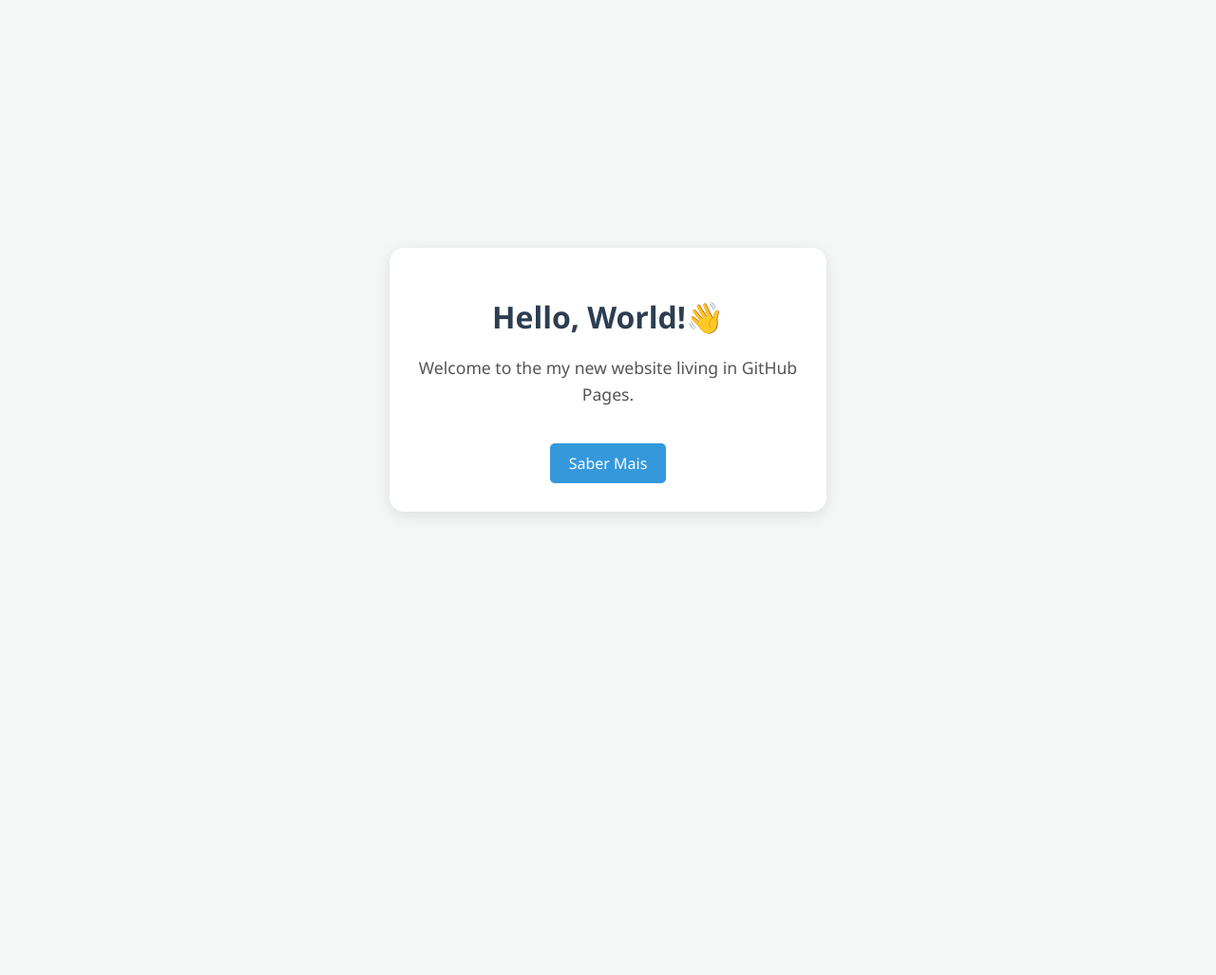
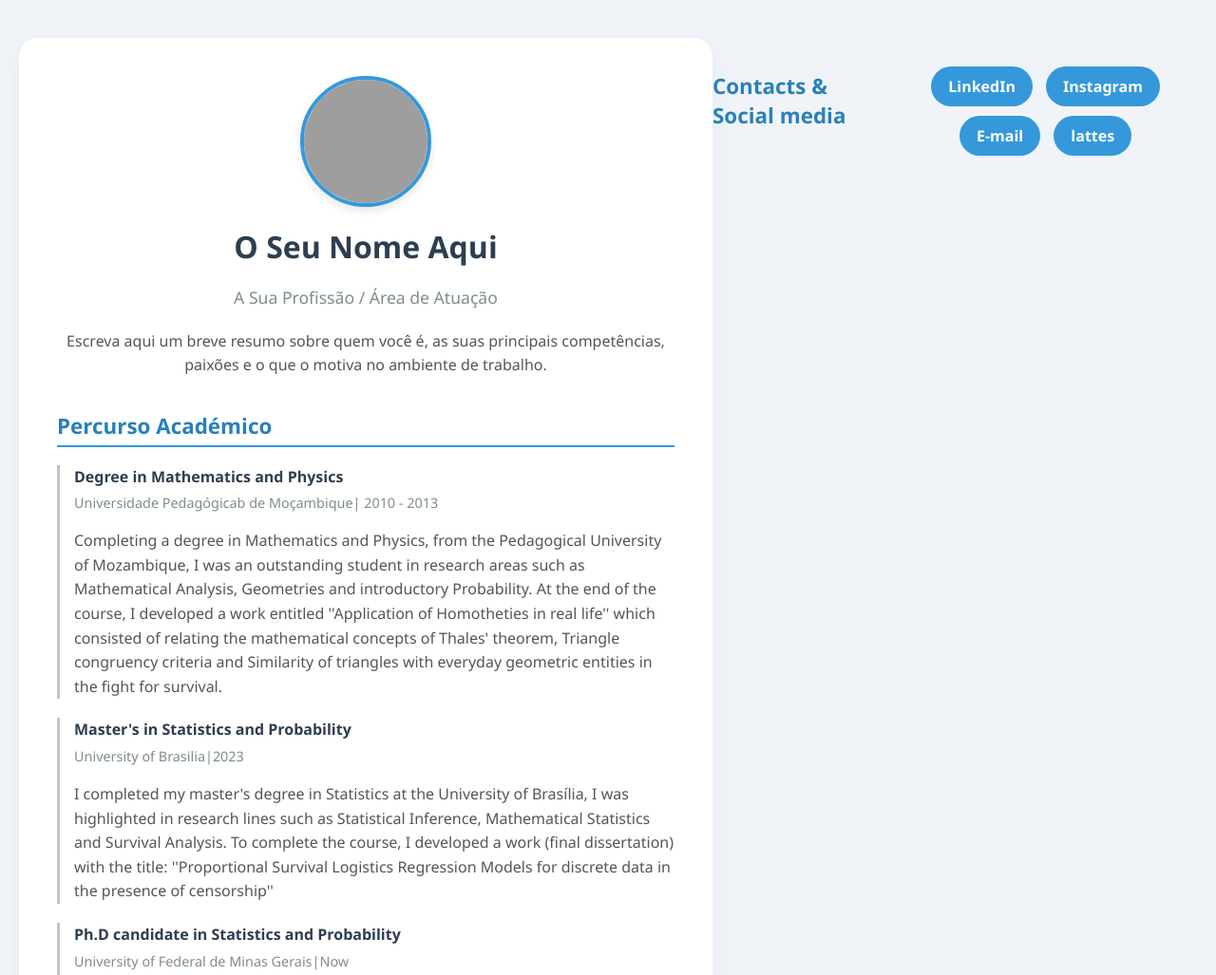
Before and after one commit to tcefranque/tcefranque.github.io, a plain HTML site: page index.html in a window 1280 px wide. Shown: the top 1027 px of the page at 95% size. Before the commit the page ends 800 px from the top, so only its background shows below. Drawn offline with Linux system fonts and the light colour scheme; grey boxes are pictures that could not be loaded.

Commit message:
Fix typos and update contact links in index.html

```diff
--- a/index.html
+++ b/index.html
@@ -3,59 +3,161 @@
 <head>
     <meta charset="UTF-8">
     <meta name="viewport" content="width=device-width, initial-scale=1.0">
-    <title>My Website People</title>
+    <title>O Meu Portfólio Profissional</title>
     <style>
-        /* Estilos básicos para deixar o site bonito */
+        /* Estilos e Cores Modernas */
         body {
             font-family: 'Segoe UI', Tahoma, Geneva, Verdana, sans-serif;
-            background-color: #f4f7f6;
+            background-color: #f0f4f8;
             color: #333;
             margin: 0;
-            padding: 0;
+            padding: 40px 20px;
             display: flex;
             justify-content: center;
-            align-items: center;
-            min-height: 100vh;
         }
-        .cartao {
+        .container {
             background: white;
-            padding: 30px;
-            border-radius: 15px;
-            box-shadow: 0 4px 15px rgba(0,0,0,0.1);
+            padding: 40px;
+            border-radius: 20px;
+            box-shadow: 0 10px 30px rgba(0,0,0,0.05);
+            max-width: 650px;
+            width: 100%;
+        }
+        /* Foto e Cabeçalho */
+        .perfil {
             text-align: center;
-            max-width: 400px;
-            width: 90%;
+            margin-bottom: 30px;
+        }
+        .perfil img {
+            width: 130px;
+            height: 130px;
+            border-radius: 50%;
+            object-fit: cover;
+            border: 4px solid #3498db;
+            box-shadow: 0 4px 10px rgba(0,0,0,0.1);
         }
         h1 {
             color: #2c3e50;
-            margin-bottom: 10px;
+            margin: 15px 0 5px 0;
+            font-size: 2em;
+        }
+        .subtitulo {
+            color: #7f8c8d;
+            font-size: 1.1em;
+            margin-bottom: 20px;
+        }
+        /* Secções do Currículo */
+        h2 {
+            color: #2980b9;
+            border-bottom: 2px solid #3498db;
+            padding-bottom: 5px;
+            margin-top: 35px;
+            font-size: 1.4em;
         }
         p {
-            font-size: 1.1em;
             line-height: 1.6;
             color: #555;
         }
-        .botao {
+        .item {
+            margin-bottom: 20px;
+            padding-left: 15px;
+            border-left: 3px solid #bdc3c7;
+        }
+        .item-titulo {
+            font-weight: bold;
+            color: #2c3e50;
+            margin: 0;
+        }
+        .item-detalhes {
+            font-size: 0.9em;
+            color: #7f8c8d;
+            margin: 3px 0 8px 0;
+        }
+        /* Redes Sociais */
+        .redes-sociais {
+            text-align: center;
+            margin-top: 25px;
+        }
+        .botao-rede {
             display: inline-block;
-            margin-top: 20px;
-            padding: 10px 20px;
+            margin: 5px;
+            padding: 10px 18px;
             background-color: #3498db;
             color: white;
             text-decoration: none;
-            border-radius: 5px;
-            transition: background 0.3s;
+            border-radius: 25px;
+            font-weight: bold;
+            transition: background 0.3s, transform 0.2s;
         }
-        .botao:hover {
+        .botao-rede:hover {
             background-color: #2980b9;
+            transform: translateY(-2px);
         }
     </style>
 </head>
 <body>
 
-    <div class="cartao">
-        <h1>Hello, World!👋</h1>
-        <p>Welcome to the my new website living in GitHub Pages.</p>
-        <a href="#" class="botao">Saber Mais</a>
+    <div class="container">
+        <!-- 1. FOTO, NOME E BIOGRAFIA -->
+        <div class="perfil">
+            <!-- Substitua o link abaixo pela foto que deseja usar -->
+            <img src="https://unsplash.com" alt="Sua Foto de Perfil">
+            <h1>O Seu Nome Aqui</h1>
+            <p class="subtitulo">A Sua Profissão / Área de Atuação</p>
+            <p>Escreva aqui um breve resumo sobre quem você é, as suas principais competências, paixões e o que o motiva no ambiente de trabalho.</p>
+        </div>
+
+        <!-- 2. PERCURSO ACADÉMICO -->
+        <h2>Percurso Académico</h2>
+
+        <div class="item">
+            <p class="item-titulo">Degree in Mathematics and Physics</p>
+            <p class="item-detalhes">Universidade Pedagógicab de Moçambique| 2010 - 2013</p>
+            <p> Completing a degree in Mathematics and Physics, from the Pedagogical University of Mozambique, I was an outstanding student in research areas such as Mathematical Analysis, Geometries and introductory Probability. At the end of the course, I developed a work entitled ''Application of Homotheties in real life'' which consisted of relating the mathematical concepts of Thales' theorem, Triangle congruency criteria and Similarity of triangles with everyday geometric entities in the fight for survival.</p>
+        </div>
+
+        <div class="item">
+            <p class="item-titulo">Master's in Statistics and Probability</p>
+            <p class="item-detalhes"> University of Brasilia|2023</p>
+            <p>I completed my master's degree in Statistics at the University of Brasília, I was highlighted in research lines such as Statistical Inference, Mathematical Statistics and Survival Analysis. To complete the course, I developed a work (final dissertation) with the title: ''Proportional Survival Logistics Regression Models for discrete data in the presence of censorship''</p>
+        </div>
+
+   <div class="item">
+            <p class="item-titulo">Ph.D candidate in Statistics and Probability</p>
+            <p class="item-detalhes"> University of Federal de Minas Gerais|Now</p>
+            <p>I am currently a candidate for the Ph.D in Statistics and Probability at the Federal University of Minas Gerais. I am currently developing the final thesis entitled: ''M -quantile Regression Estimator to Periodic Spatio-Temporal Poisson -INGARCH model for Count Data''. The Estimator will be applied in real data to model epidemiological situations such as cases of malaria and Dengue as well as other areas that involve count data.</p>
+        </div>
+
+        <!-- 3. PERCURSO PROFISSIONAL -->
+        <h2>Percurso Profissional</h2>
+
+        <div class="item">
+            <p class="item-titulo">University Professor</p>
+            <p class="item-detalhes">University of Federal de Minas Gerais|2025-2026</p>
+            <p>Professor of Statistics and Probability subjects in Geography, Computer Engineering, Automation and Systems courses in undergraduate courses.</p>
+        </div>
+
+        <div class="item">
+            <p class="item-titulo">University Professor </p>
+            <p class="item-detalhes">University of Save, Unisave|2021-2026</p>
+            <p>Professor of Mathematics and Statistics Department -FCNE</p>
+        </div>
+
+        div class="item">
+            <p class="item-titulo">Middle and elementary school teacher</p>
+            <p class="item-detalhes">Ministery of Education and Culture|2015-2020</p>
+            <p>Mathematics Teacher.</p>
+        </div>
+
+        <!-- 4. REDES SOCIAIS -->
+        <h2>Contacts & Social media</h2>
+        <div class="redes-sociais">
+            <!-- Substitua os '#' pelos links reais dos seus perfis -->
+            <a href="https://www.linkedin.com/in/tiago-chandiona-franque-51a6a01b4?utm_source=share_via&utm_content=profile&utm_medium=member_android" target="_blank" class="botao-rede"> LinkedIn </a>
+            <a href="tiago1987" target="_blank" class="botao-rede">Instagram</a>
+            <a href="tiagochandionaernestofranque@gmail.com" target="_blank" class="botao-rede">E-mail</a>
+            <a href="https://wwws.cnpq.br/cvlattesweb/PKG_MENU.menu?f_cod=2DEB06FA6AFE8C020D5A877F288DE634#" target ="_blank" class="botao-rede"> lattes</a>
+        </div>
     </div>
 
 </body>
```
